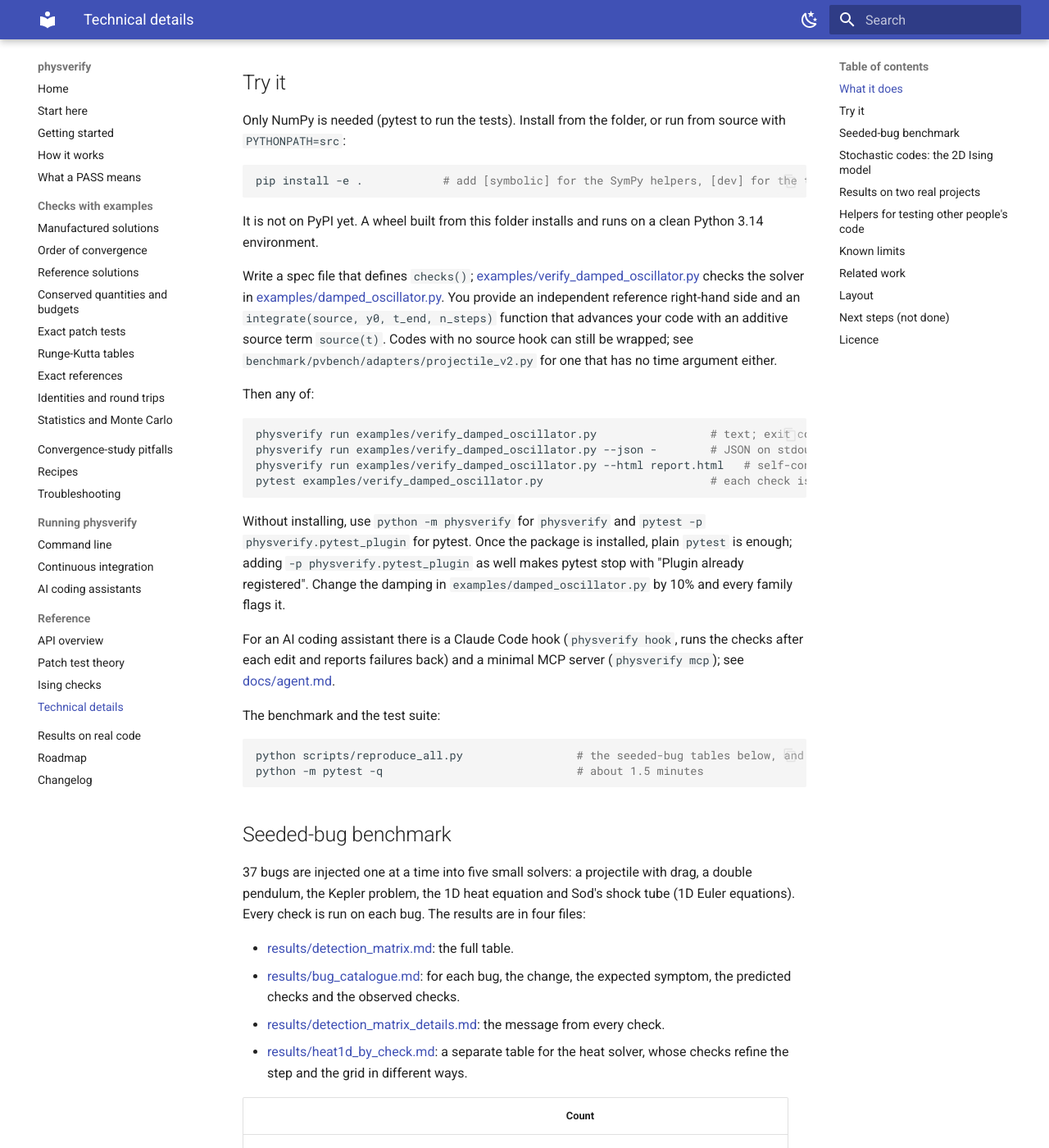
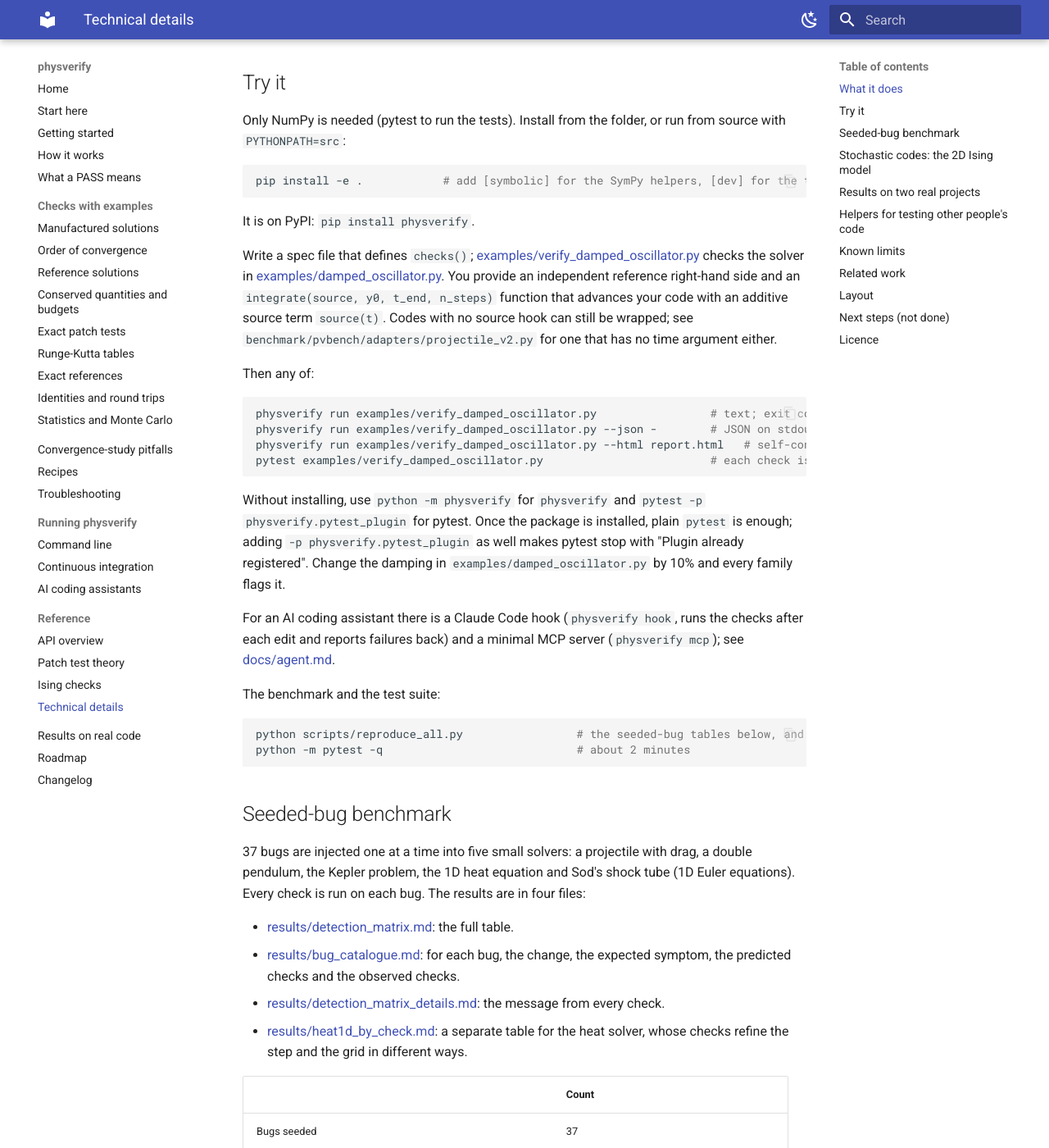
Before and after one commit to actions-marketplace-validations/rcgiri-physics_physverify, an MkDocs documentation site: the page built from docs/technical.md, in a window 1280 px wide and 1400 px high, scrolled down 1015 px. Shown: the whole window at 82% size. Built offline with MkDocs 1.6.1 and Material for MkDocs 9.7.7, drawn with Linux system fonts in a browser that asks for light colours.

Commit message:
Read pyproject settings on Python 3.10 with tomli; conda recipe for 0.5.1; technical.md says physverify is on PyPI

````diff
--- a/docs/technical.md
+++ b/docs/technical.md
@@ -24,7 +24,7 @@ Only NumPy is needed (pytest to run the tests). Install from the folder, or run
 pip install -e .            # add [symbolic] for the SymPy helpers, [dev] for the test dependencies
 ```
 
-It is not on PyPI yet. A wheel built from this folder installs and runs on a clean Python 3.14 environment.
+It is on PyPI: `pip install physverify`.
 
 Write a spec file that defines `checks()`; [examples/verify_damped_oscillator.py](../examples/verify_damped_oscillator.py) checks the solver in [examples/damped_oscillator.py](../examples/damped_oscillator.py). You provide an independent reference right-hand side and an `integrate(source, y0, t_end, n_steps)` function that advances your code with an additive source term `source(t)`. Codes with no source hook can still be wrapped; see `benchmark/pvbench/adapters/projectile_v2.py` for one that has no time argument either.
 
@@ -45,7 +45,7 @@ The benchmark and the test suite:
 
 ```bash
 python scripts/reproduce_all.py                 # the seeded-bug tables below, and the comparison with plain unit tests
-python -m pytest -q                             # about 1.5 minutes
+python -m pytest -q                             # about 2 minutes
 ```
 
 ## Seeded-bug benchmark
--- a/pyproject.toml
+++ b/pyproject.toml
@@ -28,7 +28,7 @@ classifiers = [
     "Topic :: Software Development :: Testing",
     "Development Status :: 3 - Alpha",
 ]
-dependencies = ["numpy>=1.24"]
+dependencies = ["numpy>=1.24", "tomli>=1.1; python_version < '3.11'"]
 
 [project.urls]
 Homepage = "https://github.com/rcgiri-physics/physverify"
````
Also changed, not shown: 2 other files.
